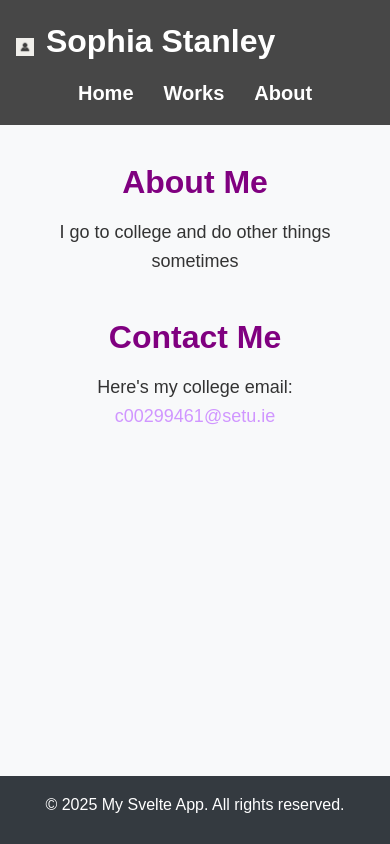
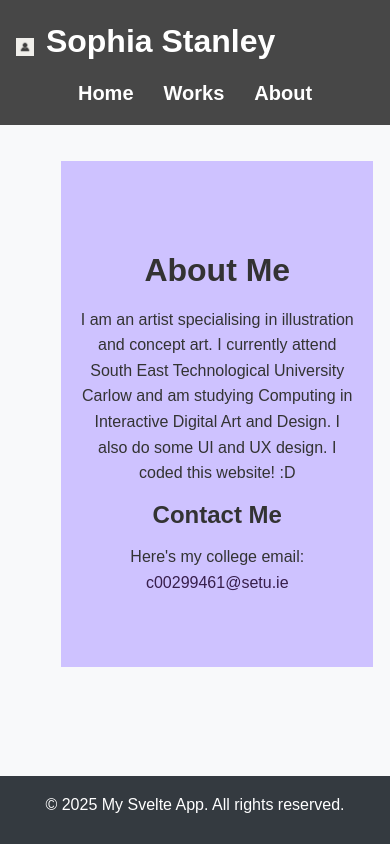
Before and after one commit to SophiaStanley/portfolio-project, a SvelteKit app in the folder svelte-app/svelte-app/: page /about in a window 390 px wide. Built offline with nearby package versions, Linux system fonts and the light colour scheme.

Commit message:
About page, not responsive yet

```diff
--- a/svelte-app/svelte-app/src/routes/+page.svelte
+++ b/svelte-app/svelte-app/src/routes/+page.svelte
@@ -18,21 +18,21 @@
 <style>
     /* There's a lot of responsiveness issues right now */
     div {
-        margin-top: 5%;
-        background-color: rgb(176, 0, 215);
-        height: 50vh;
+        margin-top: 1%;
+        background-color: #CEC2FF;
+        height: 60vh;
         width: 60vw;
         position: absolute;
     }
     h1 {
-        margin-top: 15vh;
+        margin-top: 20vh;
     }
     a {
-        background-color: purple;
+        background-color: rgb(171, 22, 205);
         padding: 10px;
     }
     a:hover {
-        background-color: rgb(49, 0, 60)
+        background-color: rgb(149, 0, 183)
     }
 
     img {
--- a/svelte-app/svelte-app/src/routes/about/+page.svelte
+++ b/svelte-app/svelte-app/src/routes/about/+page.svelte
@@ -6,19 +6,32 @@
     });
 </script>
 
-<h1>About Me</h1>
-<p>I go to college and do other things sometimes</p>
+<div class = "about">
+    <h1>About Me</h1>
+    <p>I am an artist specialising in illustration and concept art. I currently attend South East Technological University Carlow
+    and am studying Computing in Interactive Digital Art and Design. I also do some UI and UX design. I coded this website! :D</p>
 
-<br>
+    <h2>Contact Me</h2>
+    <p>Here's my college email: <a href="mailto:c00299461@setu.ie">c00299461@setu.ie</a></p>
+</div>
 
-<h1>Contact Me</h1>
-<p>Here's my college email: <a href="mailto:c00299461@setu.ie">c00299461@setu.ie</a></p>
 
 <style>
+    div {
+        margin-top: 1%;
+        background-color: #CEC2FF;
+        height: 60%;
+        width: 80%;
+        position: absolute;
+        justify-content: right;
+        padding-left: 5vw;
+        padding-right: 5vw;
+        margin-left: 7.5%;
+    }
     h1 {
-        color: purple;
+        margin-top: 10vh;
     }
-    p {
-        font-size: 18px;
+    img {
+        width: 15%;
     }
 </style>
--- a/svelte-app/svelte-app/static/styles/global.css
+++ b/svelte-app/svelte-app/static/styles/global.css
@@ -4,10 +4,10 @@
 
    :root {
     /* Color Variables */
-    --primary-color: #d096ff;
+    --primary-color: #371e4c;
     --background-color: #f8f9fa;
     --text-color: #333;
-    --link-hover-color: #7b33ac;
+    --link-hover-color: #180525;
 
     /* Font Variables */
     --font-family: 'Arial', sans-serif;
```
